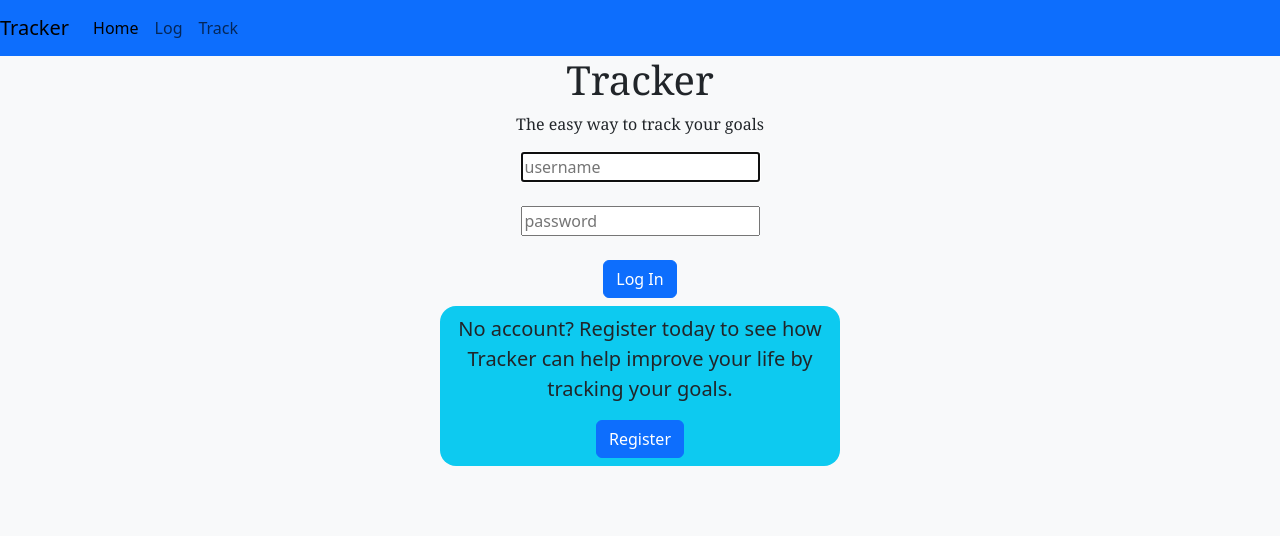
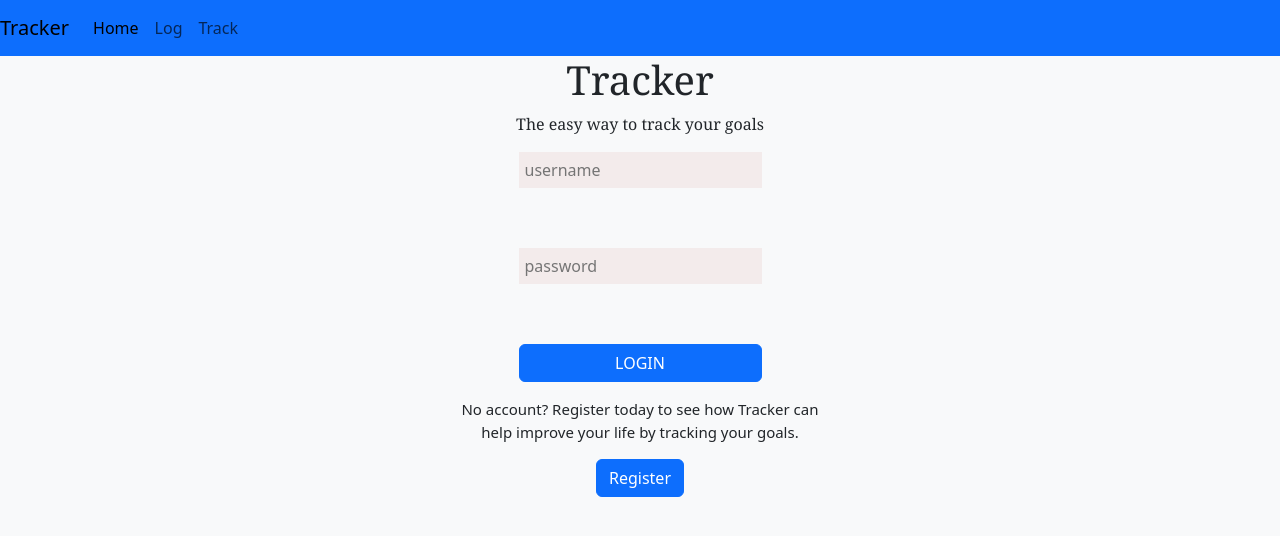
Before and after one commit to bradapc/tracker, a Flask app: page /login in a window 1280 px wide. Shown: the top 536 px of the page. Run offline with Flask 3, Linux system fonts and the light colour scheme.

Commit message:
Improved login form CSS

```diff
--- a/static/style.css
+++ b/static/style.css
@@ -4,6 +4,16 @@
     align-items: center;
     text-align: center;
     margin: auto;
+}
+
+input:focus {
+    outline: none;
+}
+
+.login-text-box {
+    background-color: rgb(243, 235, 235);
+    border: none;
+    padding: 6px;
 }
 
 .no-account {
@@ -14,7 +24,7 @@
 }
 
 .no-account p {
-    font-size: 20px;
+    font-size: 15px;
 }
 
 .login-greeting {
@@ -31,3 +41,9 @@
     padding-top: 10px;
     margin-top: 10px;
 }
+
+.login-form {
+    display: flex;
+    flex-direction: column;
+    gap: 6px;
+}
--- a/templates/login.html
+++ b/templates/login.html
@@ -10,18 +10,18 @@
             <p>The easy way to track your goals</p>
         </div>
         <div class="container-fluid login-box">
-            <form method="post" action="/login">
-                <input type="text" placeholder="username" autofocus name="username"><br>
+            <form class="login-form" method="post" action="/login">
+                <input class="login-text-box" type="text" placeholder="username" autofocus name="username"><br>
                 <br>
-                <input type="password" placeholder="password" name="password"><br><br>
-                <button class="btn btn-primary" type="submit">Log In</button>
+                <input class="login-text-box" type="password" placeholder="password" name="password"><br><br>
+                <button class="btn btn-primary" type="submit">LOGIN</button>
             </form>
             {% if errormsg %}
                 <div class="container-sm bg-danger login-error">
                     <p>{{ errormsg }}</p>
                 </div>
             {% endif %}
-            <div class="bg-info no-account">
+            <div class="no-account">
                 <p>No account? Register today to see how Tracker can help improve your life
                     by tracking your goals.</p>
                 <button class="btn btn-primary" type="button">Register</button>
```
